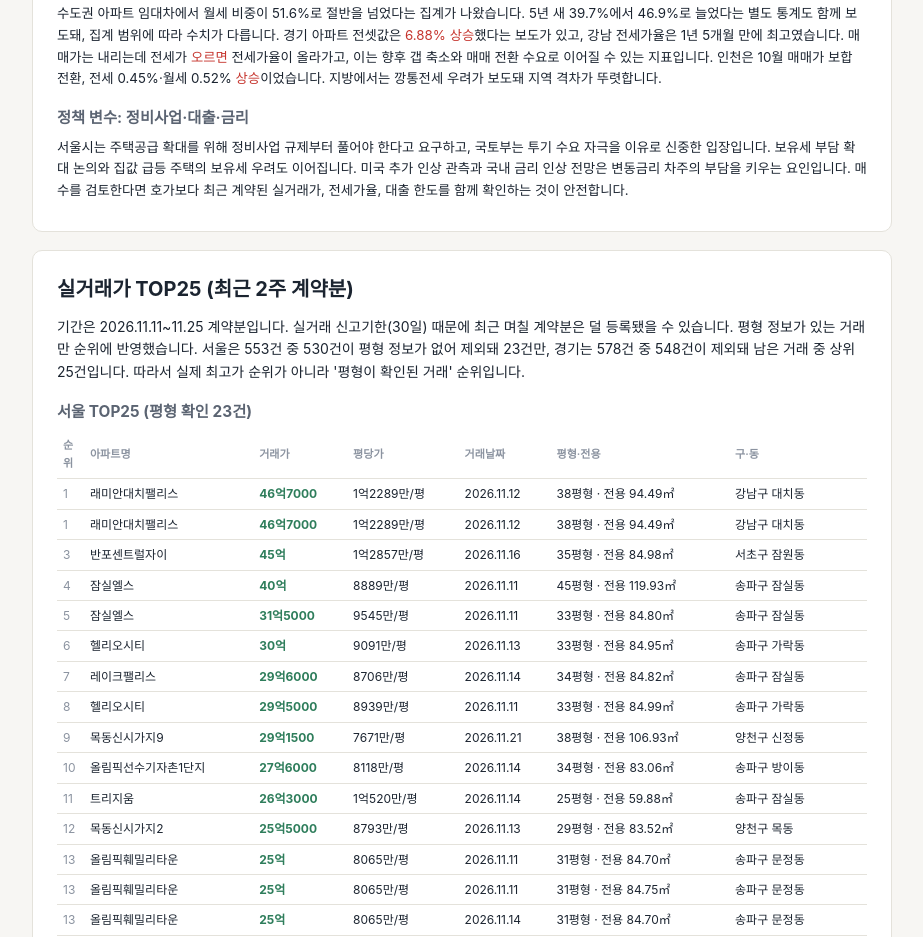
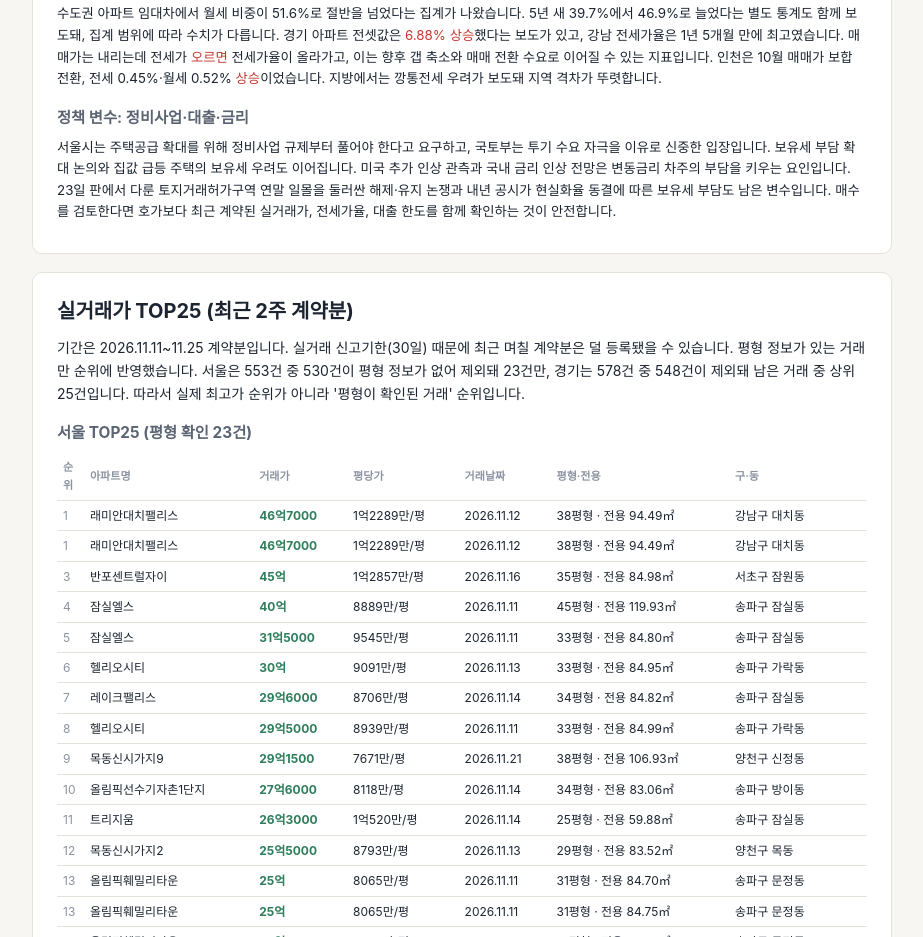
Before and after one commit to speciallyee/morning-briefing, a plain HTML site: page index.html in a window 1280 px wide. Shown: the part 9662-10599 px from the top of the page, without its empty margins (178-1101 px from the left). Drawn offline with Linux system fonts and the light colour scheme.

Commit message:
Update briefing 2026-11-25 21:31 KST
Co-Authored-By: Claude Sonnet 5.5 <noreply@anthropic.com>

```diff
--- a/index.html
+++ b/index.html
@@ -332,7 +332,7 @@
 <h3>전월세: 월세화와 전세 부족</h3>
 <p>수도권 아파트 임대차에서 월세 비중이 51.6%로 절반을 넘었다는 집계가 나왔습니다. 5년 새 39.7%에서 46.9%로 늘었다는 별도 통계도 함께 보도돼, 집계 범위에 따라 수치가 다릅니다. 경기 아파트 전셋값은 <span class="up">6.88% 상승</span>했다는 보도가 있고, 강남 전세가율은 1년 5개월 만에 최고였습니다. 매매가는 내리는데 전세가 <span class="up">오르면</span> 전세가율이 올라가고, 이는 향후 갭 축소와 매매 전환 수요로 이어질 수 있는 지표입니다. 인천은 10월 매매가 보합 전환, 전세 0.45%·월세 0.52% <span class="up">상승</span>이었습니다. 지방에서는 깡통전세 우려가 보도돼 지역 격차가 뚜렷합니다.</p>
 <h3>정책 변수: 정비사업·대출·금리</h3>
-<p>서울시는 주택공급 확대를 위해 정비사업 규제부터 풀어야 한다고 요구하고, 국토부는 투기 수요 자극을 이유로 신중한 입장입니다. 보유세 부담 확대 논의와 집값 급등 주택의 보유세 우려도 이어집니다. 미국 추가 인상 관측과 국내 금리 인상 전망은 변동금리 차주의 부담을 키우는 요인입니다. 매수를 검토한다면 호가보다 최근 계약된 실거래가, 전세가율, 대출 한도를 함께 확인하는 것이 안전합니다.</p>
+<p>서울시는 주택공급 확대를 위해 정비사업 규제부터 풀어야 한다고 요구하고, 국토부는 투기 수요 자극을 이유로 신중한 입장입니다. 보유세 부담 확대 논의와 집값 급등 주택의 보유세 우려도 이어집니다. 미국 추가 인상 관측과 국내 금리 인상 전망은 변동금리 차주의 부담을 키우는 요인입니다. 23일 판에서 다룬 토지거래허가구역 연말 일몰을 둘러싼 해제·유지 논쟁과 내년 공시가 현실화율 동결에 따른 보유세 부담도 남은 변수입니다. 매수를 검토한다면 호가보다 최근 계약된 실거래가, 전세가율, 대출 한도를 함께 확인하는 것이 안전합니다.</p>
 </div>
 
 <div class="subsection"><h2>실거래가 TOP25 (최근 2주 계약분)</h2>
```
